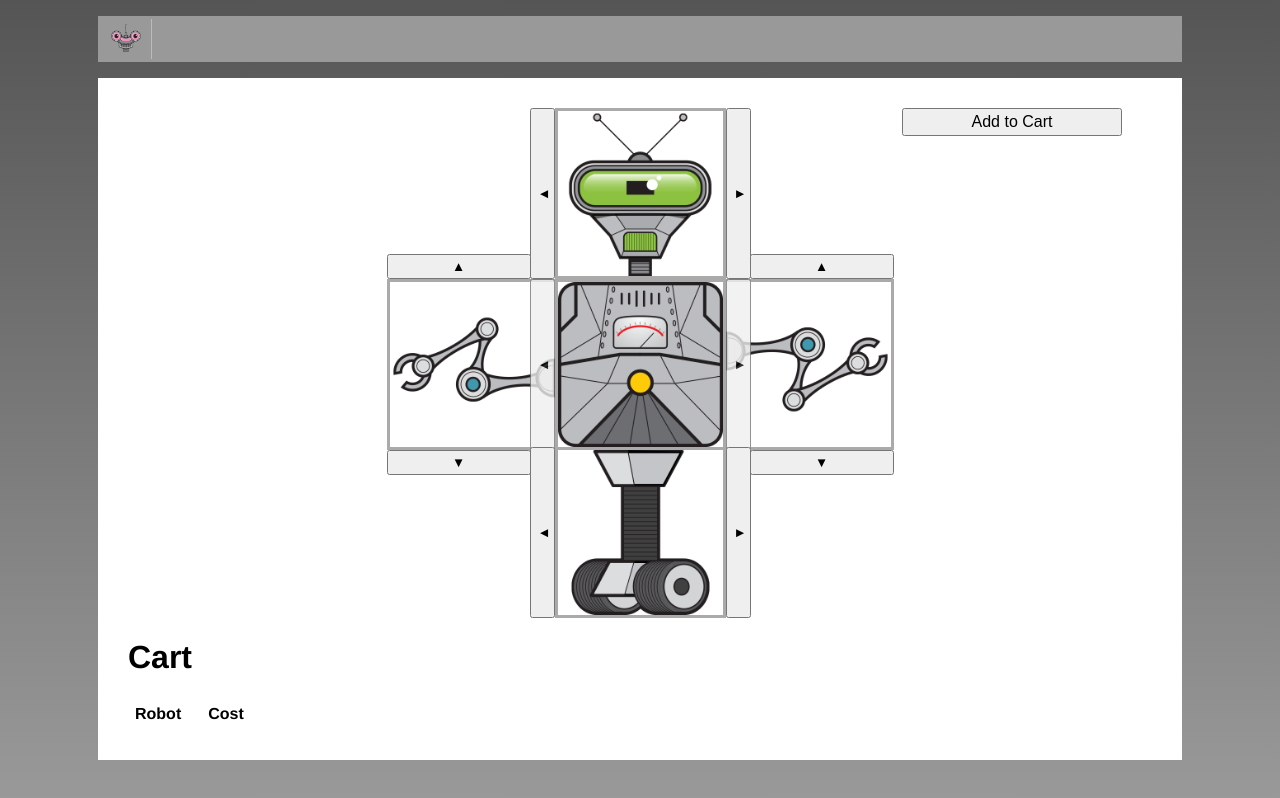
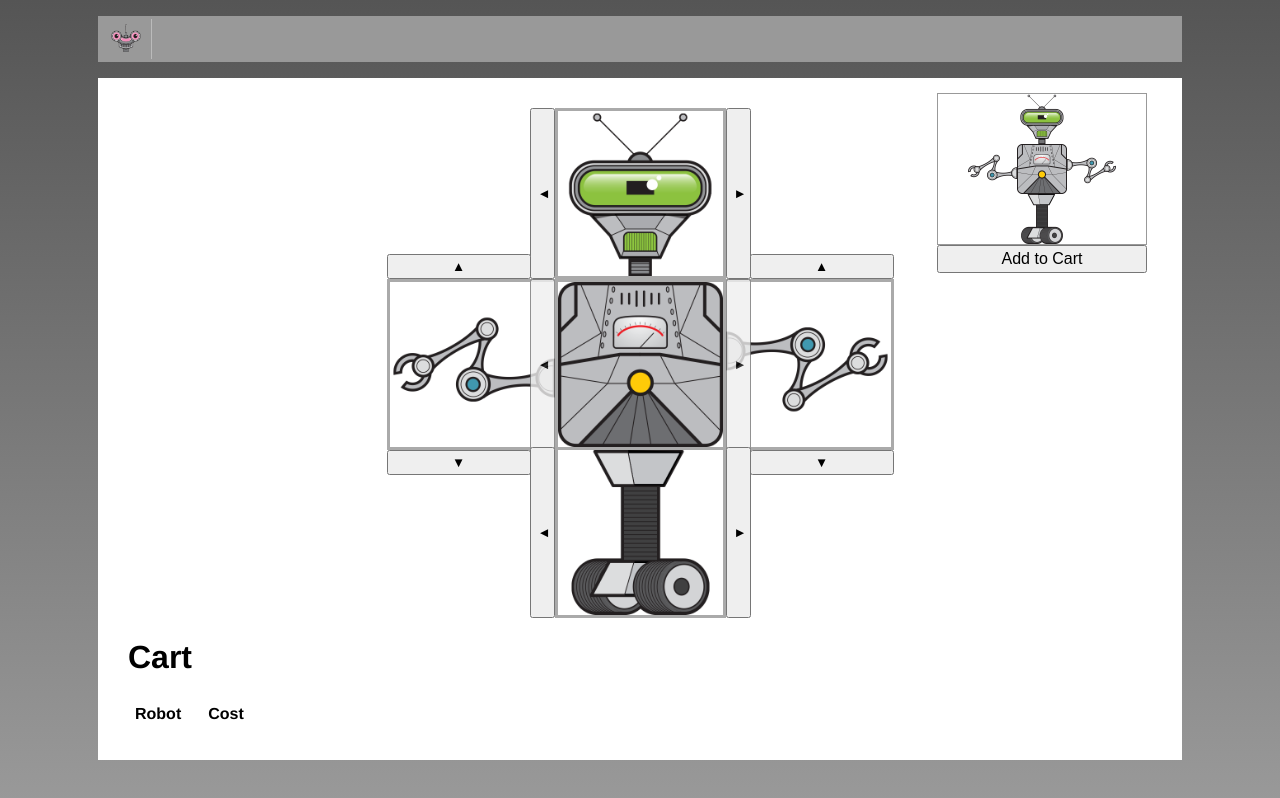
Before and after one commit to brunamendes-02/build-a-robot-vue, a Vue app: page / in a window 1280 px wide. Built offline with nearby package versions, Linux system fonts and the light colour scheme.

Commit message:
preview robot and events

```diff
--- a/src/components/build/PartSelector.vue
+++ b/src/components/build/PartSelector.vue
@@ -40,12 +40,23 @@
       return this.parts[this.selectedPartIndex];
     },
   },
+  created() {
+    this.emitSelectedPart();
+  },
+  updated() {
+    this.emitSelectedPart();
+  },
   methods: {
+    emitSelectedPart() {
+      this.$emit('partSelected', this.selectedPart);
+    },
     selectNextPart() {
       this.selectedPartIndex = getNextValidIndex(this.selectedPartIndex, this.parts.length);
+      this.emitSelectedPart();
     },
     selectPreviousPart() {
       this.selectedPartIndex = getPreviousValidIndex(this.selectedPartIndex, this.parts.length);
+      this.emitSelectedPart();
     },
   },
 };
--- a/src/components/build/RobotBuilder.vue
+++ b/src/components/build/RobotBuilder.vue
@@ -1,6 +1,23 @@
 <template>
   <div class="content">
-    <button class="add-to-cart" @click="addToCart()">Add to Cart</button>
+
+    <div class="preview">
+      <div class="preview-content">
+        <div class="top-row">
+          <img :src="selectedRobot.head.src"/>
+        </div>
+        <div class="middle-row">
+          <img :src="selectedRobot.leftArm.src" class="rotate-left"/>
+          <img :src="selectedRobot.torso.src"/>
+          <img :src="selectedRobot.rightArm.src" class="rotate-right"/>
+        </div>
+        <div class="bottom-row">
+          <img :src="selectedRobot.base.src"/>
+        </div>
+      </div>
+      <button class="add-to-cart" @click="addToCart()">Add to Cart</button>
+    </div>
+
     <div class="top-row">
       <!-- <div :class="[saleBorderClass, 'top', 'part']">
         <div class="robot-name">
@@ -8,15 +25,35 @@
           <span v-if="selectedRobot.head.onSale" class="sale">Sale!</span>
         </div>
       </div> -->
-      <PartSelector :parts="availableParts.heads" position="top"/>
+      <PartSelector
+        :parts="availableParts.heads"
+        position="top"
+        @partSelected="part => selectedRobot.head=part"
+      />
     </div>
     <div class="middle-row">
-      <PartSelector :parts="availableParts.arms" position="left"/>
-      <PartSelector :parts="availableParts.torsos" position="center"/>
-      <PartSelector :parts="availableParts.arms" position="right"/>
+      <PartSelector
+        :parts="availableParts.arms"
+        position="left"
+        @partSelected="part => selectedRobot.leftArm=part"
+      />
+      <PartSelector
+        :parts="availableParts.torsos"
+        position="center"
+        @partSelected="part => selectedRobot.torso=part"
+      />
+      <PartSelector
+        :parts="availableParts.arms"
+        position="right"
+        @partSelected="part => selectedRobot.rightArm=part"
+      />
     </div>
     <div class="bottom-row">
-      <PartSelector :parts="availableParts.bases" position="bottom"/>
+      <PartSelector
+        :parts="availableParts.bases"
+        position="bottom"
+        @partSelected="part => selectedRobot.base=part"
+       />
     </div>
     <div>
       <h1>Cart</h1>
@@ -185,8 +222,7 @@
 }
 .add-to-cart {
   position: absolute;
-  right: 30px;
-  width: 220px;
+  width: 210px;
   padding: 3px;
   font-size: 16px;
 }
@@ -202,4 +238,25 @@
 .sale-border {
   border: 3px solid red;
 }
+.preview {
+  position: absolute;
+  top: -20px;
+  right: 0;
+  width: 210px;
+  height: 210px;
+  padding: 5px;
+}
+.preview-content {
+  border: 1px solid #999;
+}
+.preview img {
+  width: 50px;
+  height: 50px;
+}
+.rotate-right {
+  transform: rotate(90deg);
+}
+.rotate-left {
+  transform: rotate(-90deg);
+}
 </style>
```
